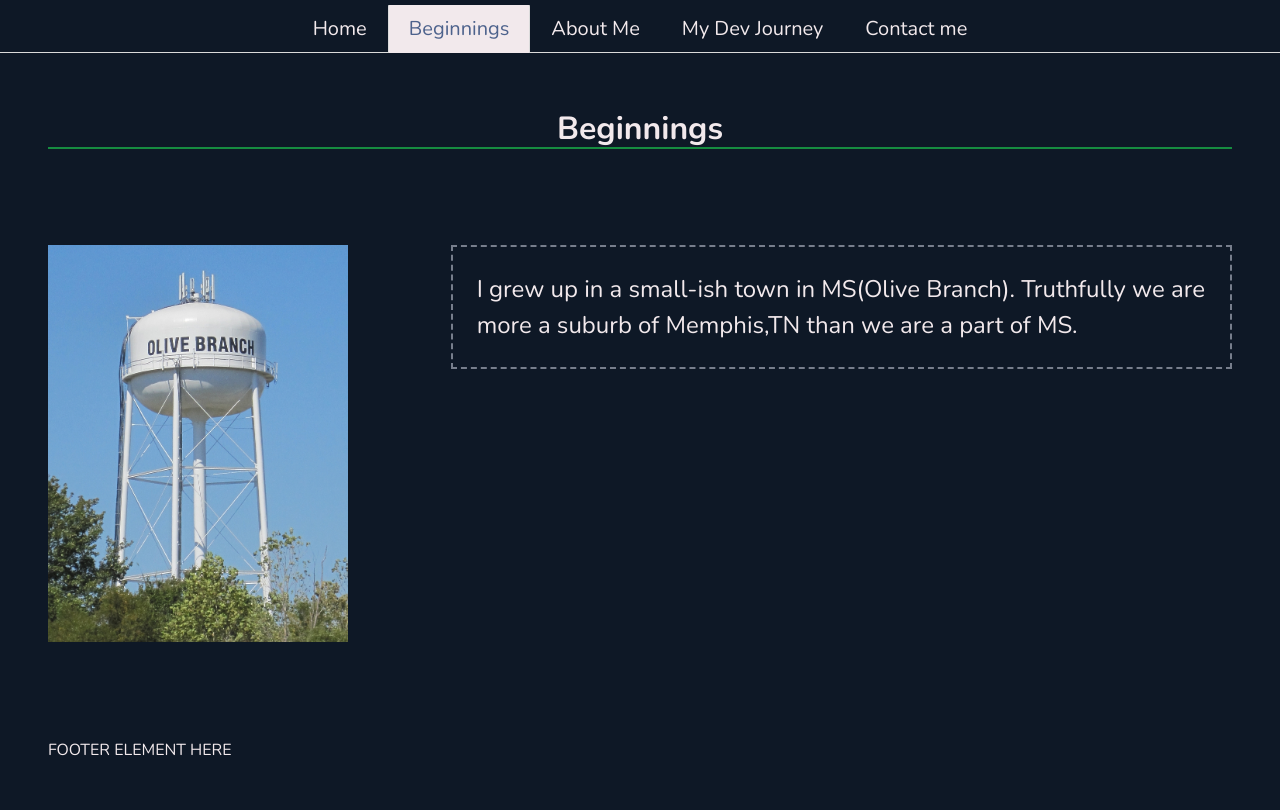
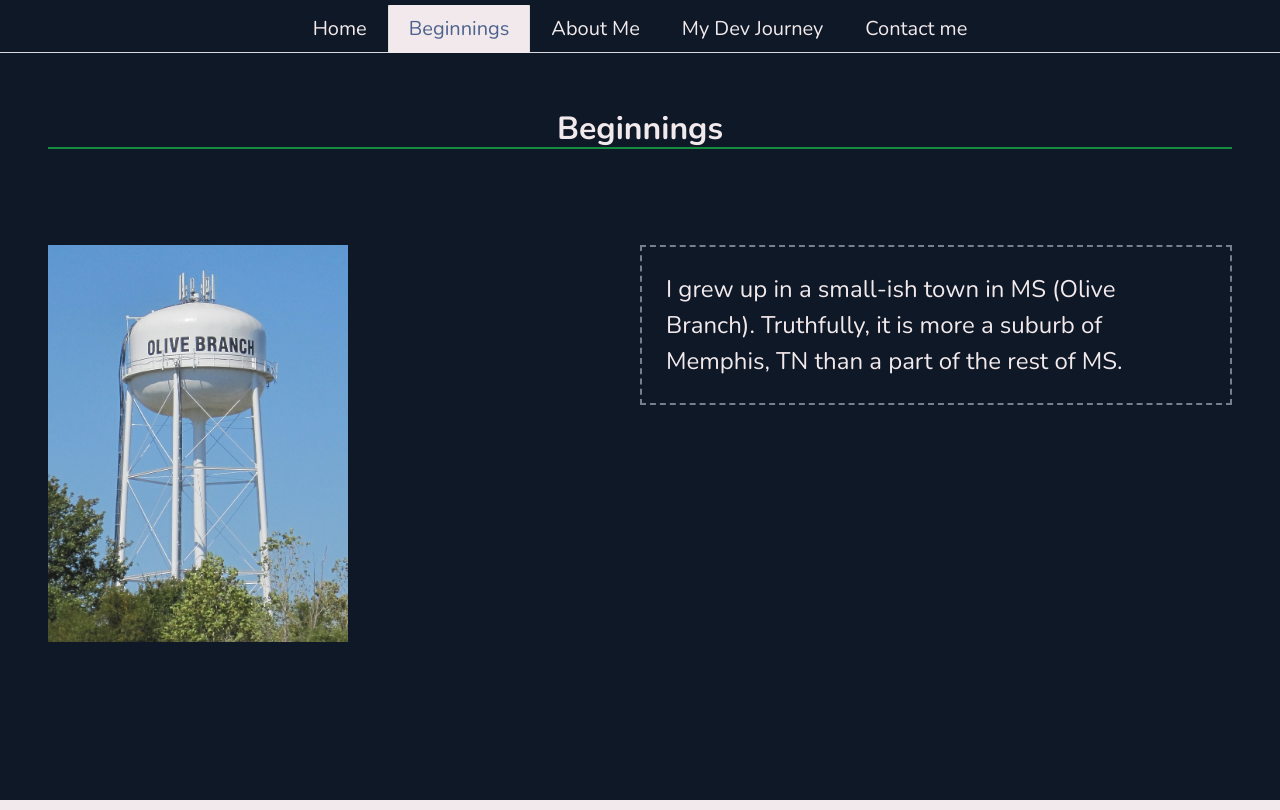
Before and after one commit to jwosborn/Website, a React (Create React App) app: page /beginnings in a window 1280 px wide. Built offline with nearby package versions, Linux system fonts and the light colour scheme.

Commit message:
beginning componentization

```diff
--- /dev/null
+++ b/src/components/Beginnings/Childhood.js
@@ -0,0 +1,28 @@
+import React from "react";
+
+function Childhood() {
+  return (
+    <div className="section">
+      <div className="columns is-gapless">
+        <div className="column">
+          <figure className="image  is-3x4">
+            <img
+              className="watertower"
+              src={require("../../assets/Olive_Branch_MS_003_Watertower.jpg")}
+              alt="Olive Branch Watertower"
+            />
+          </figure>
+        </div>
+        <div className="column">
+          <div className="content is-large font-main">
+            <p>
+              I grew up in a small-ish town in MS (Olive Branch). Truthfully, it
+              is more a suburb of Memphis, TN than a part of the rest of MS.
+            </p>
+          </div>
+        </div>
+      </div>
+    </div>
+  );
+}
+export default Childhood;
--- /dev/null
+++ b/src/components/Beginnings/HighSchool.js
@@ -0,0 +1,19 @@
+import React from "react";
+
+function HighSchool() {
+  return (
+    <div className="section">
+      <div className="content is-large font-main">
+        <p>
+          I went to Olive Branch High School. Class of 2008. High School was a
+          blast for me. I had a great group of friends and went to a great
+          church. It was while I was in high school that I fell in love with the
+          game of soccer. I played every second I wasn't asleep or eating. My
+          senior year I was part of the All-Conference team and my team went to
+          the Quarter-finals of the State Championship.
+        </p>
+      </div>
+    </div>
+  );
+}
+export default HighSchool;
--- a/src/components/beginnings.js
+++ b/src/components/beginnings.js
@@ -1,6 +1,12 @@
 import React from "react";
+import Childhood from "../components/Beginnings/Childhood";
+import HighSchool from "../components/Beginnings/HighSchool.js";
 
 function Beginnings() {
+  let displayTile = "childhood";
+  function toggleDisplay() {
+    // Timeout here
+  }
   return (
     <div>
       <div className="hero">
@@ -8,28 +14,7 @@ function Beginnings() {
           <p className="title underline">Beginnings</p>
         </span>
       </div>
-      <div className="section">
-        <div className="columns">
-          <div className="column is-4">
-            <figure className="image  is-3x4">
-              <img
-                className="watertower"
-                src={require("../assets/Olive_Branch_MS_003_Watertower.jpg")}
-                alt="Olive Branch Watertower"
-              />
-            </figure>
-          </div>
-          <div className="column">
-            <div className="content is-large font-main">
-              <p>
-                I grew up in a small-ish town in MS(Olive Branch). Truthfully we
-                are more a suburb of Memphis,TN than we are a part of MS.
-              </p>
-            </div>
-          </div>
-        </div>
-      </div>
-      <div className="section">FOOTER ELEMENT HERE</div>
+      {displayTile === "childhood" ? <Childhood /> : <HighSchool />}
     </div>
   );
 }
```
